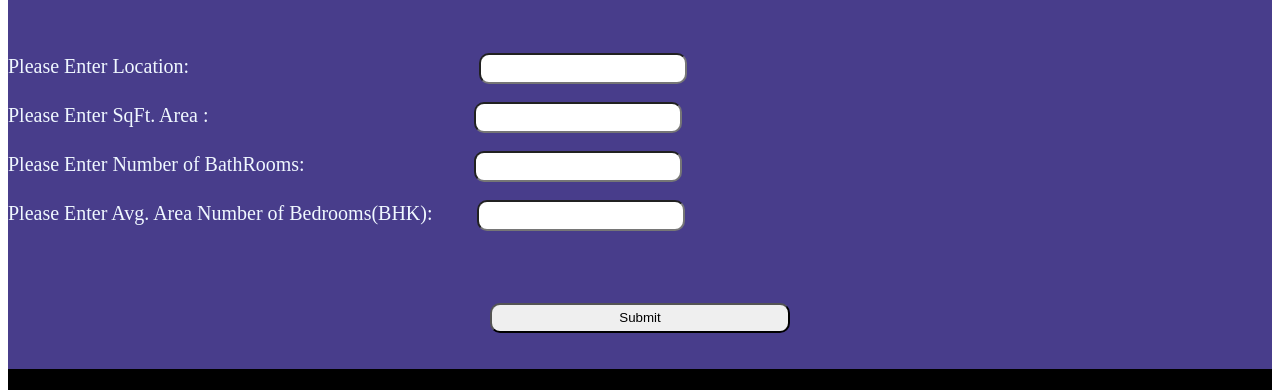
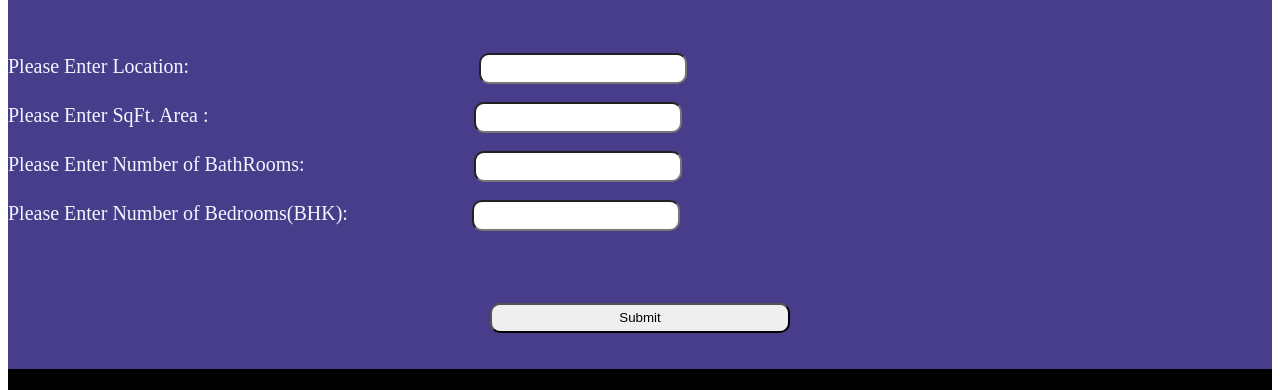
Before and after one commit to shubhamshukla12/Real-Estate_Price_Prediction, a Flask app: page / in a window 1280 px wide. Shown: the part 96-486 px from the top of the page. Run offline with Flask 2, Linux system fonts and the light colour scheme; parts of the project's set-up code (start-up, migrations or seed data) failed here and were passed over.

Commit message:
Updated INdex.html

```diff
--- a/templates/index.html
+++ b/templates/index.html
@@ -70,7 +70,7 @@
         <label>Please Enter Number of BathRooms:&nbsp;&nbsp;&nbsp;&nbsp;&nbsp;&nbsp;&nbsp;&nbsp;&nbsp;&nbsp;&nbsp;&nbsp;&nbsp;&nbsp;&nbsp;&nbsp;&nbsp&nbsp;&nbsp;&nbsp;&nbsp;&nbsp;&nbsp;&nbsp;&nbsp;&nbsp;&nbsp;&nbsp;&nbsp;&nbsp;&nbsp;&nbsp;&nbsp</label>
         <input name= "aan" type="number" required>
         <br><br>
-        <label>Please Enter Avg. Area Number of Bedrooms(BHK):&nbsp;&nbsp;&nbsp;&nbsp;&nbsp;&nbsp;&nbsp;&nbsp;</label>
+        <label>Please Enter Number of Bedrooms(BHK):&nbsp;&nbsp;&nbsp;&nbsp;&nbsp;&nbsp;&nbsp;&nbsp;&nbsp;&nbsp;&nbsp;&nbsp;&nbsp;&nbsp;&nbsp;&nbsp;&nbsp;&nbsp;&nbsp;&nbsp;&nbsp;&nbsp;&nbsp;&nbsp;</label>
         <input name = "aanb" type="number" required>
         <br><br>
 
@@ -91,7 +91,7 @@
     	{% endfor %}
 		<br> -->
     	<br> Predicted Amount of House :
-   		<p style="font-size:50px">{{ result }}</p>
+   		<p style="font-size:50px">result</p>
     <!-- {% endif %} -->
 </div>
 
```
